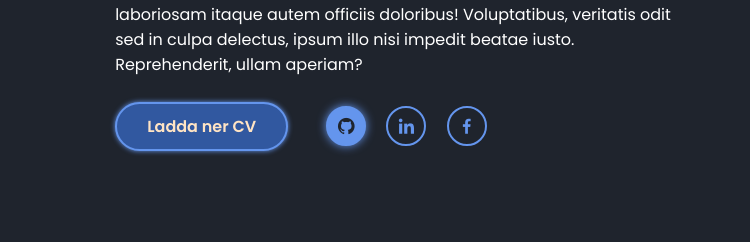
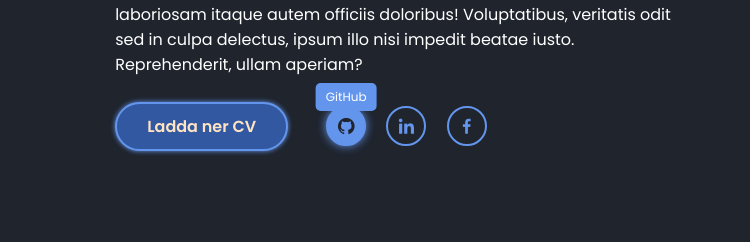
Before and after one commit to affa24ju/CV, a plain HTML site: page index.html in a window 1280 px wide. In both pictures the pointer is over the link 346 px from the left and 558 px from the top of the page. Shown: the part 432-674 px from the top of the page, 0-750 px from the left. Drawn offline with nearby package versions, Linux system fonts and the light colour scheme.

Commit message:
Lagt stil på tooltips

```diff
--- a/style.css
+++ b/style.css
@@ -141,11 +141,28 @@ a {
     color: cornflowerblue;
     margin: 0 8px;
     transition: .5s;
+    position: relative;
 }
 .home-info .btn-sci .sci a:hover {
     background: cornflowerblue;
     color: #1f242d;
     box-shadow: 0 0 10px cornflowerblue;
+}
+/* Tooltip-stil för att visa text när muspekare är över ikonen */
+.home-info .btn-sci .sci a[title]:hover::after {
+    content: attr(title); /* Texten från title-attributet */
+    position: absolute;
+    top: -25px; /* Justera positionen */
+    left: 50%;
+    transform: translateX(-50%);
+    background-color: cornflowerblue;
+    color: #fff;
+    padding: 5px 10px;
+    border-radius: 5px;
+    font-size: 12px;
+    white-space: nowrap;
+    opacity: 1;
+    transition: opacity 0.3s ease;
 }
 .home-img .img-box {
     position: relative;
```
Also changed, not shown: index.html (+2 -1 lines).
